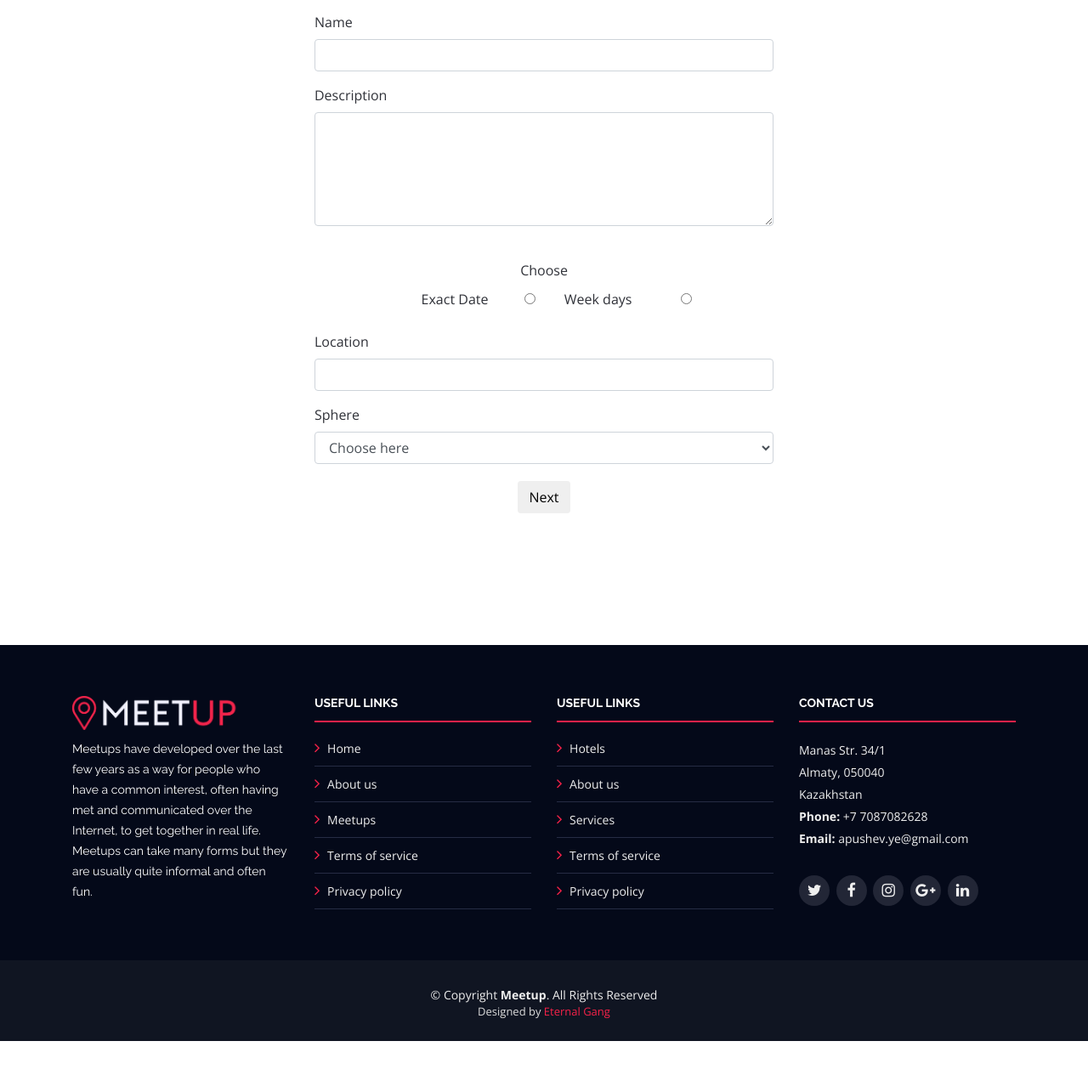
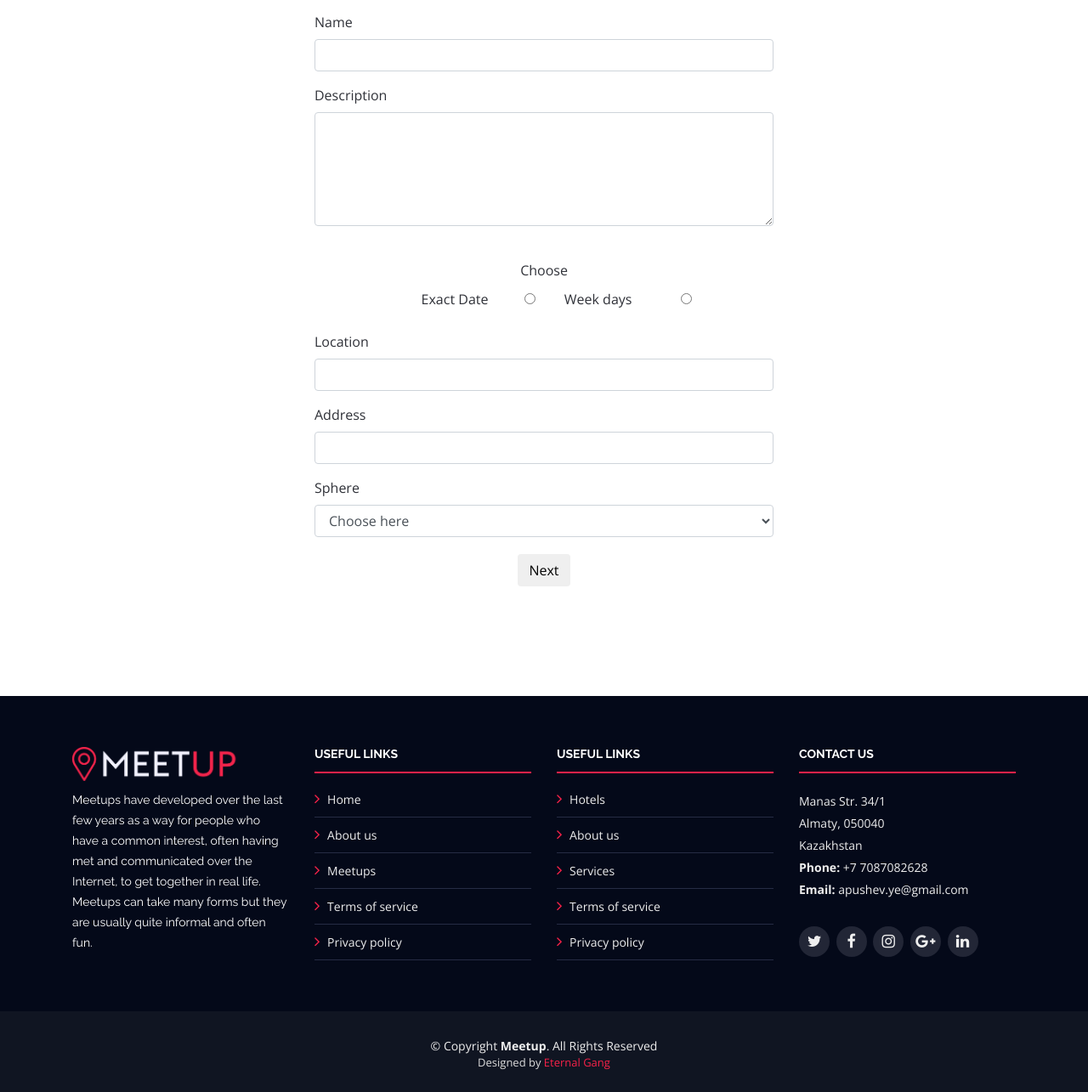
Before and after one commit to Rizabek014/meetup, a PHP site: page /add.php in a window 1280 px wide. Shown: the part 291-1576 px from the top of the page at 85% size. Before the commit the page ends 1516 px from the top, so only its background shows below. Run offline with PHP 8.4, Linux system fonts and the light colour scheme; data that the repository does not hold is empty; some libraries are stand-ins or nearby versions.

Commit message:
Added Address area, and editing address and searching address

```diff
--- a/Server.php
+++ b/Server.php
@@ -5,6 +5,7 @@
     $description = "";
     $date = "";
     $location = "";
+    $address = "";
     $sphere = "";
     $organizer_id= NULL;
     $meetup_id = NULL;
@@ -26,6 +27,7 @@
             $description = $_POST['description'];
             $date = $_POST['date'];
             $location = $_POST['location'];
+            $address = $_POST['address'];
             $sphere = $_POST['sphere'];
             $organizer_id = $_POST['organizer_id'];
             $created_at = getDatetimeNow();
@@ -34,8 +36,8 @@
             {
                 $dates .= " ".$selected;
             }
-            $sql = "INSERT INTO meetups (name, description, date, location, sphere, organizer_id, created_at)
-                    VALUES ('$name', '$description', '$dates', '$location', '$sphere', '$organizer_id', '$created_at')";
+            $sql = "INSERT INTO meetups (name, description, date, location, address, sphere, organizer_id, created_at)
+                    VALUES ('$name', '$description', '$dates', '$location', '$address', '$sphere', '$organizer_id', '$created_at')";
 
             mysqli_query($db, $sql);
             $meetup = mysqli_query($db, "SELECT meetup_id FROM meetups WHERE name = '$name' AND description = '$description'");
@@ -100,6 +102,7 @@
         $description = mysqli_real_escape_string($db, $_POST['description']);
         $date = mysqli_real_escape_string($db, $_POST['date']);
         $location = mysqli_real_escape_string($db, $_POST['location']);
+        $address = mysqli_real_escape_string($db, $_POST['address']);
         $sphere = mysqli_real_escape_string($db, $_POST['sphere']);
         $organizer_id = mysqli_real_escape_string($db, $_POST['organizer_id']);
         $meetup_id = mysqli_real_escape_string($db, $_POST['meetup_id']);
@@ -107,7 +110,7 @@
         //need to fix
         $sql = "UPDATE meetups
                 SET name = '$name', description = '$description', date = '$date',
-                    location = '$location', sphere = '$sphere', organizer_id = '$organizer_id', updated_at = '$updated_at'
+                    location = '$location', address = '$address', sphere = '$sphere', organizer_id = '$organizer_id', updated_at = '$updated_at'
                 WHERE meetup_id = $meetup_id";
         mysqli_query($db, $sql);
 
--- a/add.php
+++ b/add.php
@@ -19,31 +19,31 @@
 
         <div class="row" >
           <div class="col-md-3"></div>
-          <div class="col-md-6" style="height: 700px;">
+          <div class="col-md-6" style="height: 760px;">
             <div class="details" >
                 <div class="social"></div>
                 <form method="post" action = "Server.php">
                     <input type="hidden" name="organizer_id" value="<?php echo $user_id?>">
                     <div class="form-group" >
                         <label>Name</label>
-                        <input class="form-control" type="text" name="name">
+                        <input class="form-control" type="text" name="name" required>
                     </div>
                     <div class="form-group">
                         <label>Description</label>
-                        <textarea class="form-control" rows="5" cols="50" name="description" ></textarea>
+                        <textarea class="form-control" rows="5" cols="50" name="description" required></textarea>
                     </div>
                     <div class="form-group text-center">
                         <br>
                         Choose
                         <br>
-                        <label style="margin: 10px 38px 10px 30px;">Exact Date</label> <input type="radio" name="choose" value="date">
+                        <label style="margin: 10px 38px 10px 30px;">Exact Date</label> <input type="radio" name="choose" value="date" required>
                         <label style="margin: 10px 38px 10px 30px;">Week days</label><input type="radio" name="choose" value="everyweek" style="margin-left: 20px;">
                         <div class="date">
                             <input class="form-control" type="date" name="date">
                         </div>
                         <div class="week">
                             <hr>
-                            <input type="checkbox" name="date[]" value="Monday"> <label>Monday</label>
+                            <input type="checkbox" name="date[]" value="Monday" > <label>Monday</label>
                             <input type="checkbox" name="date[]" value="Tuesday"> <label>Tuesday</label>
                             <input type="checkbox" name="date[]" value="Wendesday"> <label>Wednesday</label>
                             <input type="checkbox" name="date[]" value="Thursday"> <label>Thursday</label><br>
@@ -55,11 +55,15 @@
                     </div>
                     <div class="form-group">
                         <label>Location</label>
-                        <input class="form-control" type="text" name="location" >
+                        <input class="form-control" type="text" name="location" required>
+                    </div>
+                    <div class="form-group">
+                        <label>Address</label>
+                        <input class="form-control" type="text" name="address" required>
                     </div>
                     <div class="form-group">
                         <label>Sphere</label>
-                        <select class="form-control" name = "sphere">
+                        <select class="form-control" name = "sphere" required>
                             <option value="" selected disabled hidden>Choose here</option>
                             <option value="it">IT</option>
                             <option value="hackaton">Hackaton</option>
--- a/meetup_details.php
+++ b/meetup_details.php
@@ -20,6 +20,7 @@
         $description = $record['description'];
         $date = $record['date'];
         $location = $record['location'];
+        $address = $record['address'];
         $sphere = $record['sphere'];
         $organizer_id = $record['organizer_id'];
         $meetup_id = $record['meetup_id'];
@@ -102,7 +103,7 @@
                 <div class="row">
                     <div class="col-md-5">
                         <h4><b>Organizer:</b><?= " " . $organizer_name;?></h4>
-                        <h4><b>Location:</b> <?= $location ?></h4>
+                        <h4><b>Location:</b> <?= $location.', '.$address ?></h4>
                     </div>
                     <div class="col-md-7">
                         <?php if($is_organizer || $is_admin):?>
--- a/meetup_search.php
+++ b/meetup_search.php
@@ -7,7 +7,7 @@
     if(isset($_POST['find']))
     {
         $search = $_POST['search_field'];
-        $sql = "SELECT * FROM meetups WHERE name LIKE '%". $search . "%' OR location LIKE '%". $search . "%'";
+        $sql = "SELECT * FROM meetups WHERE name LIKE '%". $search . "%' OR location LIKE '%". $search . "%' OR address LIKE '%". $search . "%'";
         $result = mysqli_query($db,$sql);
     }
     $meetup = mysqli_query($db, "SELECT * FROM meetups");
```
Also changed, not shown: edit.php (+6 -1 lines).
